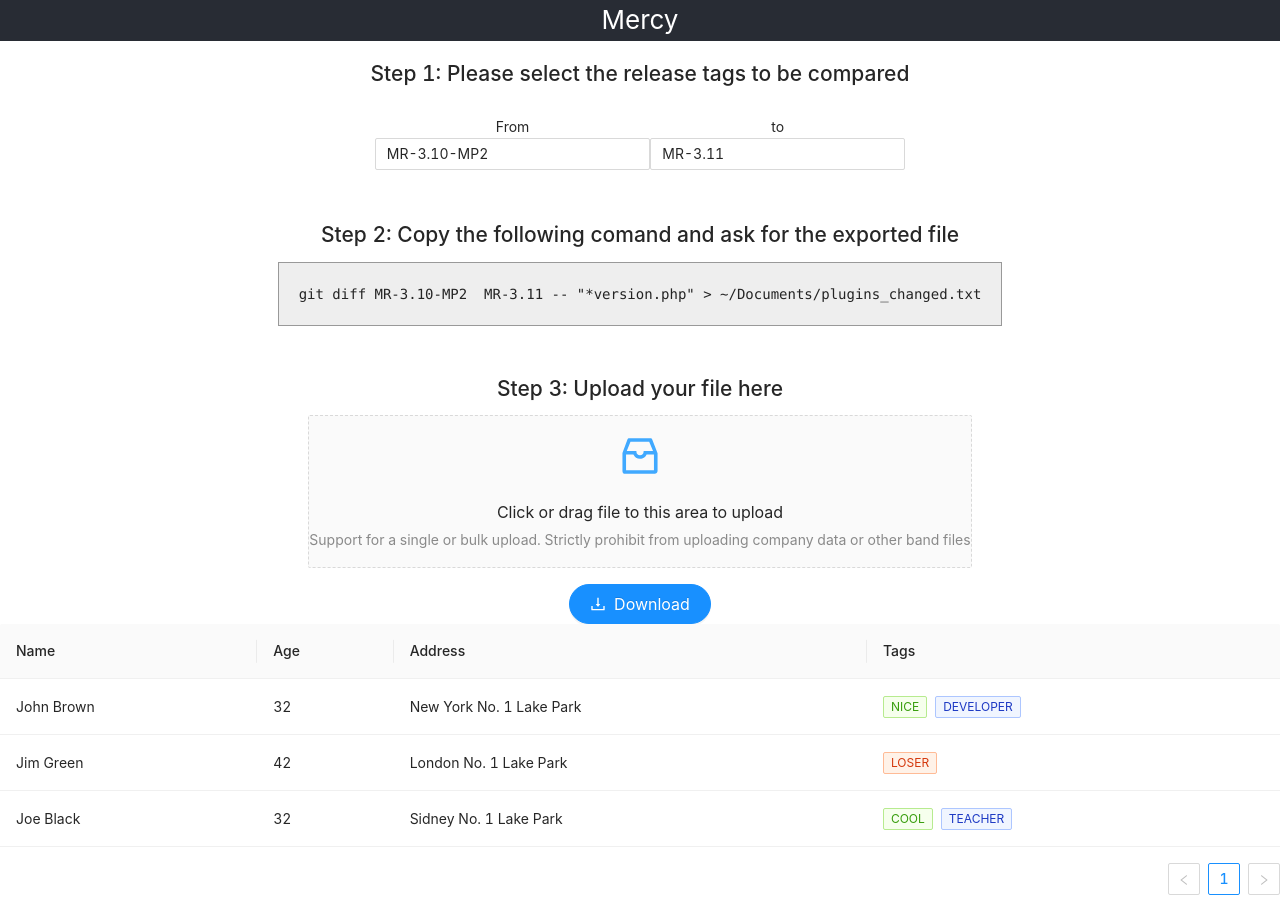
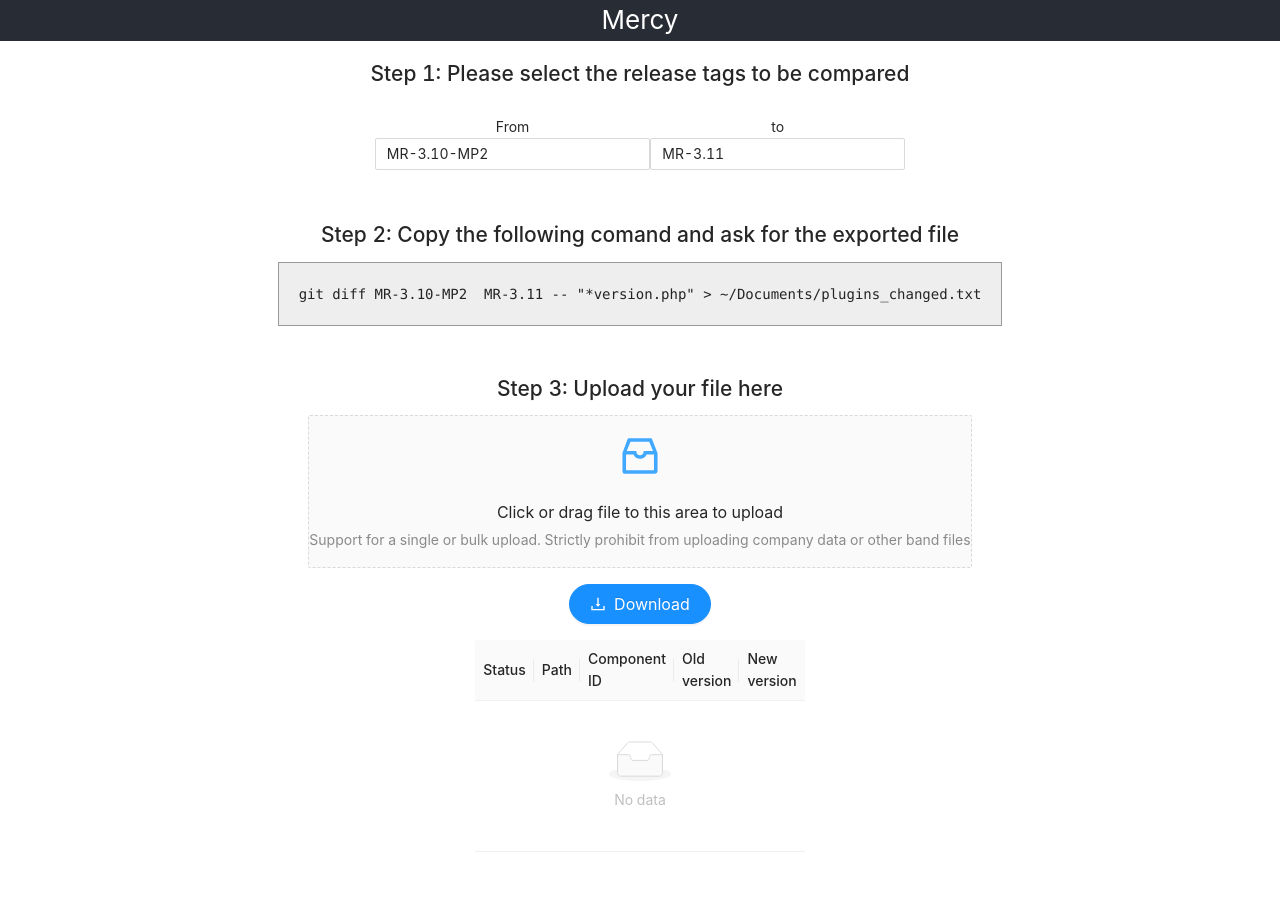
Before and after one commit to DaniCastel/mercy, a React (Create React App) app: page / in a window 1280 px wide. After the commit the page ends 868 px from the top, so only its background shows below. Built offline with nearby package versions, Linux system fonts and the light colour scheme.

Commit message:
adjust table

```diff
--- a/src/App.scss
+++ b/src/App.scss
@@ -54,6 +54,13 @@ pre code {
   border: 1px solid #999;
   display: block;
   padding: 20px;
+  overflow: scroll;
+}
+
+pre {
+  white-space: pre-wrap;
+  word-wrap: break-word;
+  text-align: justify;
 }
 
 .fromto {
@@ -61,3 +68,9 @@ pre code {
   flex-direction: row;
   flex-wrap: wrap;
 }
+
+.plugins_table {
+  padding: 1rem;
+  width: min-content;
+  margin: auto;
+}
--- a/src/App.tsx
+++ b/src/App.tsx
@@ -6,17 +6,21 @@ import { Upload, message, Input, Button } from "antd";
 import { InboxOutlined, DownloadOutlined } from "@ant-design/icons";
 
 import PluginsTable from "./components/table/PluginsTable";
+import { processDiff } from "./utils/processDiff";
+import { PluginT } from "./types";
 const { Dragger } = Upload;
 
 function App() {
-  const [file, setFile] = useState<string>();
+  const [file, setFile] = useState<string>("");
   const [from, setFrom] = useState<string>("MR-3.10-MP2");
   const [to, setTo] = useState<string>("MR-3.11");
+  const [pluginList, setPluginList] = useState<PluginT[]>([]);
 
   const props = {
     name: "file",
     multiple: false,
     maxCount: 1,
+    action: "https://www.mocky.io/v2/5cc8019d300000980a055e76",
 
     beforeUpload: (file: any) => {
       const isTXT = file.type === "text/plain";
@@ -37,7 +41,7 @@ function App() {
       if (status === "done") {
         message.success(`${info.file.name} file uploaded successfully.`);
       } else if (status === "error") {
-        message.error(`${info.file.name} file upload failed.`);
+        // message.error(`${info.file.name} file upload failed.`);
       }
     },
     onDrop(e: { dataTransfer: { files: any } }) {
@@ -45,65 +49,8 @@ function App() {
     },
   };
 
-  type Plugin = {
-    file: string;
-    oldVersion: string;
-    newVersion: string;
-    componentId: string;
-  };
-
-  const processDiff = () => {
-    if (typeof file !== "string") {
-      return;
-    }
-    const plugins: Plugin[] = [];
-
-    const content = file.split("\n");
-    let plugin: Plugin = {
-      file: "",
-      oldVersion: "",
-      newVersion: "",
-      componentId: "",
-    };
-    content.forEach((line, key) => {
-      if (line.startsWith("diff")) {
-        if (key !== 0) {
-          plugins.push(plugin);
-        }
-        plugin = {
-          file: "",
-          oldVersion: "",
-          newVersion: "",
-          componentId: "",
-        };
-        const files = line.split(" ");
-        plugin.file = files[2];
-        if (files[2].substring(2) !== files[2].substring(2)) {
-          console.log("alert", files[2], files[3]);
-        }
-      }
-      if (line.includes("-$plugin->version")) {
-        const oldVersion = line
-          .substring(line.indexOf("=") + 1, line.lastIndexOf(";"))
-          .replace(/\s/g, "");
-        plugin.oldVersion = oldVersion;
-      }
-      if (line.includes("+$plugin->version")) {
-        const newVersion = line
-          .substring(line.indexOf("=") + 1, line.lastIndexOf(";"))
-          .replace(/\s/g, "");
-        plugin.newVersion = newVersion;
-      }
-      // if (line.replace(/\s/g, "").startsWith("$plugin->component")) {
-      if (line.includes("$plugin->component")) {
-        const componentId = line
-          .substring(line.indexOf("=") + 1, line.lastIndexOf(";"))
-          .replace(/\s/g, "");
-        plugin.componentId = componentId;
-      }
-    });
-    plugins.push(plugin);
-    console.log("plugins", plugins);
+  const processFile = (file: string) => {
+    setPluginList(processDiff(file));
   };
 
   return (
@@ -161,13 +108,15 @@ function App() {
           shape="round"
           icon={<DownloadOutlined />}
           size="large"
-          onClick={() => processDiff()}
+          onClick={() => processFile(file)}
         >
           Download
         </Button>
       </section>
       <section>
-        <PluginsTable></PluginsTable>
+        <div className="plugins_table">
+          <PluginsTable pluginList={pluginList}></PluginsTable>
+        </div>
       </section>
     </div>
   );
--- a/src/components/table/PluginsTable.tsx
+++ b/src/components/table/PluginsTable.tsx
@@ -1,71 +1,69 @@
 import React, { useState } from "react";
 import { Table, Tag, Space } from "antd";
 
-function PluginsTable() {
+import { PluginT } from "../../types";
+
+type Props = {
+  pluginList: PluginT[];
+};
+
+function PluginsTable({ pluginList }: Props) {
+  console.log(pluginList);
   const columns = [
     {
-      title: "Name",
-      dataIndex: "name",
-      key: "name",
+      title: "Status",
+      dataIndex: "status",
+      key: "status",
+      render: (status: string) => {
+        let color = "geekblue";
+        switch (status) {
+          case "new":
+            color = "#73d13d";
+            break;
+          case "updated":
+            color = "#096dd9";
+            break;
+          case "removed":
+            color = "#fa541c";
+            break;
+          default:
+            //Declaraciones ejecutadas cuando ninguno de los valores coincide con el valor de la expresión
+            break;
+        }
+        return (
+          <>
+            <Tag color={color} key={status}>
+              {status.toUpperCase()}
+            </Tag>
+          </>
+        );
+      },
     },
     {
-      title: "Age",
-      dataIndex: "age",
-      key: "age",
+      title: "Path",
+      dataIndex: "file",
+      key: "file",
     },
     {
-      title: "Address",
-      dataIndex: "address",
-      key: "address",
+      title: "Component ID",
+      dataIndex: "componentId",
+      key: "componentId",
     },
     {
-      title: "Tags",
-      key: "tags",
-      dataIndex: "tags",
-      render: (tags: Array<string>) => (
-        <>
-          {tags.map((tag) => {
-            let color = tag.length > 5 ? "geekblue" : "green";
-            if (tag === "loser") {
-              color = "volcano";
-            }
-            return (
-              <Tag color={color} key={tag}>
-                {tag.toUpperCase()}
-              </Tag>
-            );
-          })}
-        </>
-      ),
+      title: "Old version",
+      dataIndex: "oldVersion",
+      key: "oldVersion",
+    },
+    {
+      title: "New version",
+      dataIndex: "newVersion",
+      key: "newVersion",
     },
   ];
 
-  const data = [
-    {
-      key: "1",
-      name: "John Brown",
-      age: 32,
-      address: "New York No. 1 Lake Park",
-      tags: ["nice", "developer"],
-    },
-    {
-      key: "2",
-      name: "Jim Green",
-      age: 42,
-      address: "London No. 1 Lake Park",
-      tags: ["loser"],
-    },
-    {
-      key: "3",
-      name: "Joe Black",
-      age: 32,
-      address: "Sidney No. 1 Lake Park",
-      tags: ["cool", "teacher"],
-    },
-  ];
   return (
     <div>
-      <Table columns={columns} dataSource={data} />
+      {<Table columns={columns} size="small" dataSource={pluginList} />}
     </div>
   );
 }
--- /dev/null
+++ b/src/types/index.tsx
@@ -0,0 +1,7 @@
+export type PluginT = {
+  file: string;
+  oldVersion: string;
+  newVersion: string;
+  componentId: string;
+  status: string;
+};
--- /dev/null
+++ b/src/utils/processDiff.tsx
@@ -0,0 +1,106 @@
+import { PluginT } from "../types";
+
+export function processDiff(file: string) {
+  if (typeof file !== "string") {
+    return [];
+  }
+  const plugins: PluginT[] = [];
+
+  const content = file.split("\n");
+  let plugin: PluginT = {
+    file: "",
+    oldVersion: "",
+    newVersion: "",
+    componentId: "",
+    status: "",
+  };
+  let pluginFile: string = "",
+    oldVersion: string = "",
+    newVersion: string = "",
+    componentId: string = "",
+    status: string = "";
+
+  let gitError = false;
+  // for (let index = 0; index < array.length; index++) {
+  //   const element = array[index];
+
+  // }
+
+  content.forEach((line, key) => {
+    if (line.startsWith("diff")) {
+      if (key !== 0) {
+        if (oldVersion === "" && newVersion !== "") {
+          status = "new";
+        }
+        if (oldVersion !== "" && newVersion !== "") {
+          status = "updated";
+        }
+        if (oldVersion !== "" && newVersion === "") {
+          status = "removed";
+        }
+
+        plugin = {
+          file: pluginFile,
+          oldVersion,
+          newVersion,
+          componentId,
+          status,
+        };
+        plugins.push(plugin);
+      }
+      const files = line.split(" ");
+      pluginFile = files[2];
+      file = oldVersion = newVersion = componentId = status = "";
+
+      if (files[2].substring(2) !== files[3].substring(2)) {
+        status = "removed";
+        plugins.push(plugin);
+        file = files[3];
+        status = "new";
+        gitError = true;
+      } else {
+        gitError = false;
+      }
+    }
+    if (line.includes("-$plugin->version") && !gitError) {
+      oldVersion = line
+        .substring(line.indexOf("=") + 1, line.lastIndexOf(";"))
+        .replace(/\s/g, "");
+    }
+    if (line.includes("+$plugin->version")) {
+      newVersion = line
+        .substring(line.indexOf("=") + 1, line.lastIndexOf(";"))
+        .replace(/\s/g, "");
+    }
+    // if (line.replace(/\s/g, "").startsWith("$plugin->component")) {
+    if (line.includes("$plugin->component")) {
+      componentId = line
+        .substring(line.indexOf("=") + 1, line.lastIndexOf(";"))
+        .replace(/\s/g, "");
+    }
+  });
+
+  if (oldVersion === "" && newVersion !== "") {
+    status = "new";
+  }
+
+  if (oldVersion !== "" && newVersion !== "") {
+    status = "updated";
+  }
+
+  if (oldVersion !== "" && newVersion === "") {
+    status = "removed";
+  }
+
+  plugin = {
+    file: pluginFile,
+    oldVersion,
+    newVersion,
+    componentId,
+    status,
+  };
+
+  plugins.push(plugin);
+
+  return plugins;
+}
```
Also changed, not shown: 1 other file (tests, documents, lock files or other folders).
